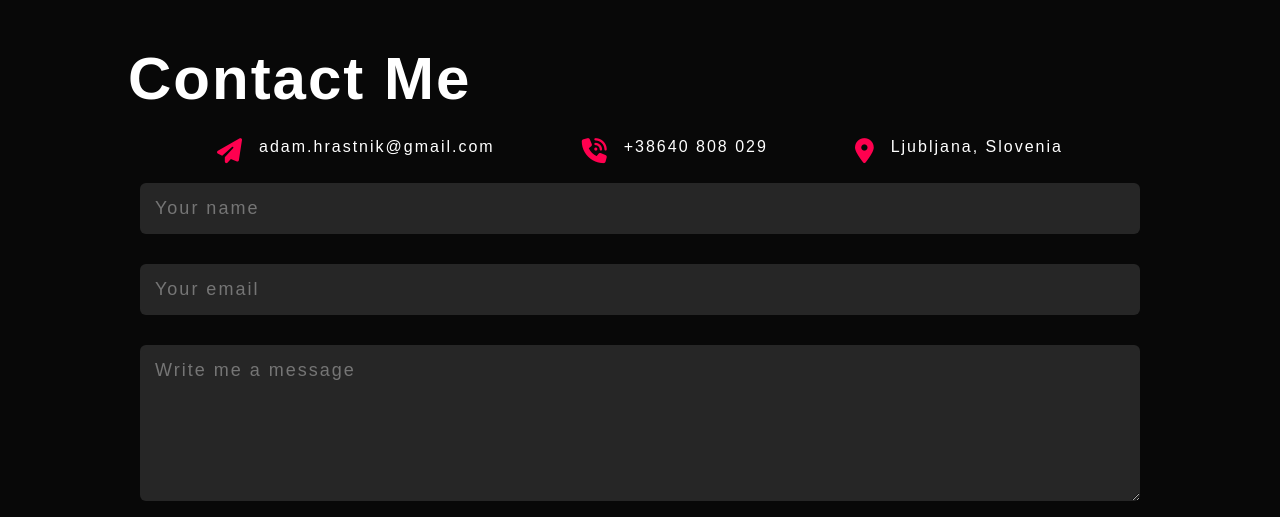
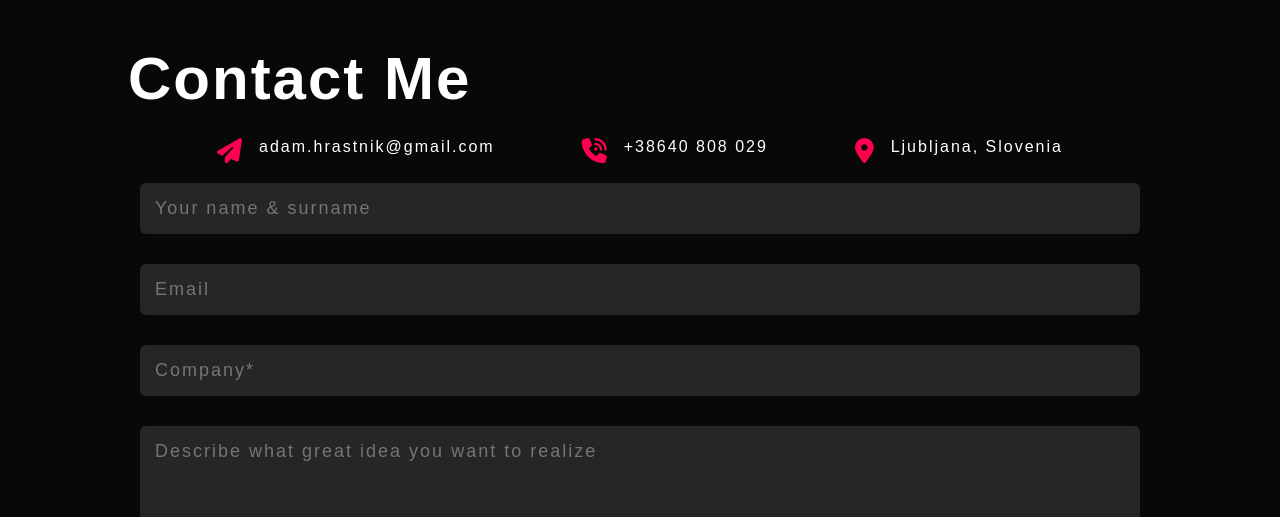
Before and after one commit to ahrastnik/portfolio, a plain HTML site: page index.html in a window 1280 px wide. Shown: the part 3977-4494 px from the top of the page. Drawn offline with Linux system fonts and the light colour scheme.

Commit message:
Added company input to form.

```diff
--- a/index.html
+++ b/index.html
@@ -361,10 +361,10 @@
       </div>
       <div class="contact-form">
         <form>
-          <input type="text" name="Name" placeholder="Your name" required>
-          <input type="text" name="Email" placeholder="Your email" required>
-          <!-- TODO: Accept company field -->
-          <textarea name="Message" rows="6" placeholder="Write me a message"></textarea>
+          <input type="text" name="Name" placeholder="Your name & surname" required>
+          <input type="text" name="Email" placeholder="Email" required>
+          <input type="text" name="Company" placeholder="Company*">
+          <textarea name="Message" rows="6" placeholder="Describe what great idea you want to realize"></textarea>
           <div class="submission-row">
             <button type="submit" class="btn submit-btn">Submit</button>
             <div class="social">
```
